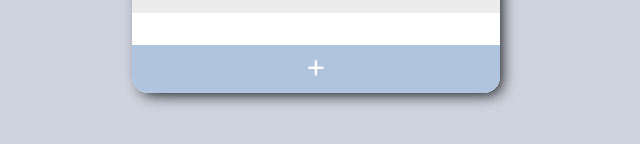
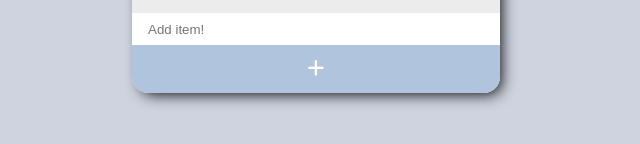
Before and after one commit to minjaechang/shopping-list, a plain HTML site: page index.html in a window 1280 px wide. Shown: the part 720-864 px from the top of the page, 324-964 px from the left. Drawn offline with Linux system fonts and the light colour scheme.

Commit message:
Add placeholder to the input

```diff
--- a/index.html
+++ b/index.html
@@ -20,7 +20,7 @@
         </li>
       </ul>
       <form class="form">
-        <input type="text" class="form__input">
+        <input type="text" class="form__input" placeholder="Add item!">
         <button class="form__button" type="submit"><i class="fas fa-plus"></i></button>
       <form/>
     </section>
```
